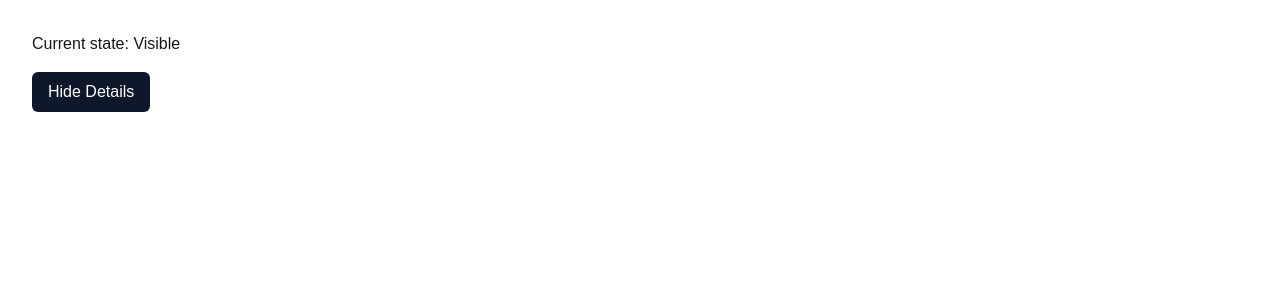
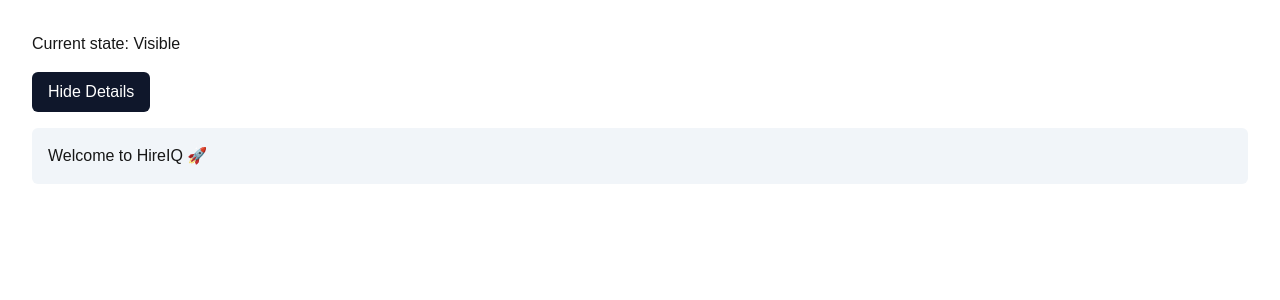
Before and after one commit to ravitejamannam/hireiq, a Next.js app: page / in a window 1280 px wide. Both pictures are taken after a click on the button "Show Details". Shown: the top 300 px of the page. Built offline with nearby package versions, Linux system fonts and the light colour scheme.

Commit message:
add interactive state demo

```diff
--- a/components/playground/StateDemo.tsx
+++ b/components/playground/StateDemo.tsx
@@ -17,6 +17,16 @@
       >
         {isVisible ? "Hide Details" : "Show Details"}
       </button>
+
+      {isVisible && (
+
+        <p className="rounded-md bg-slate-100 p-4">
+
+          Welcome to HireIQ 🚀
+
+        </p>
+
+      )}
     </div>
   );
 }
```
